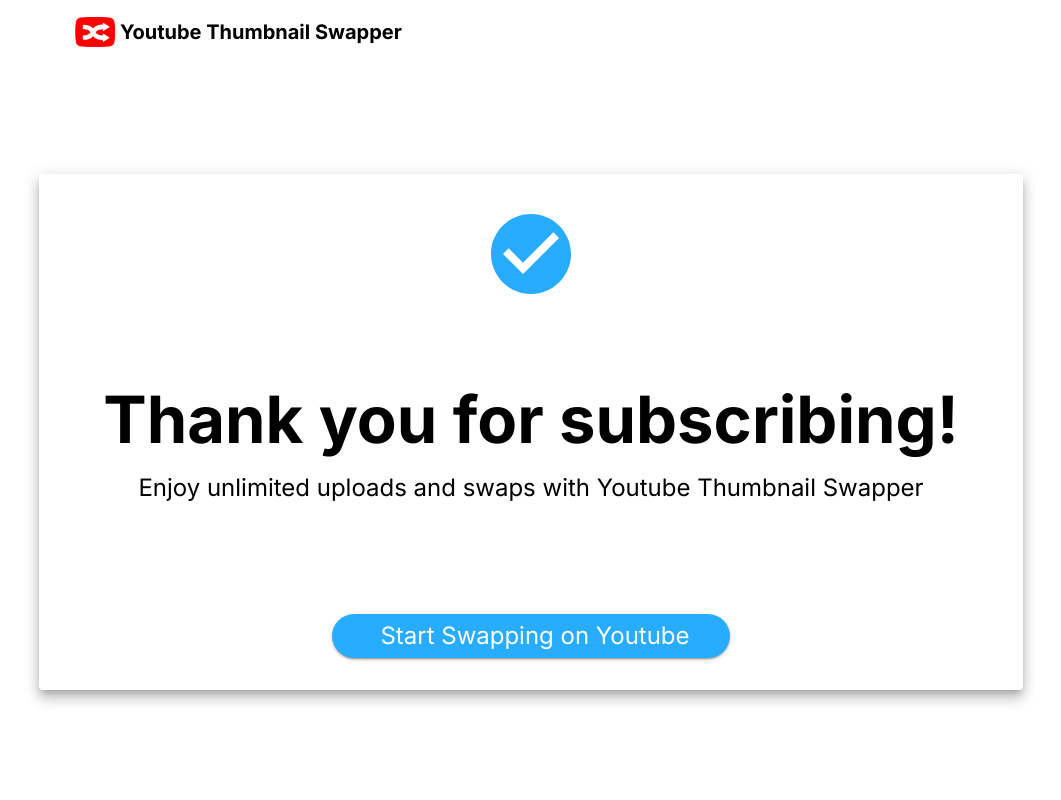
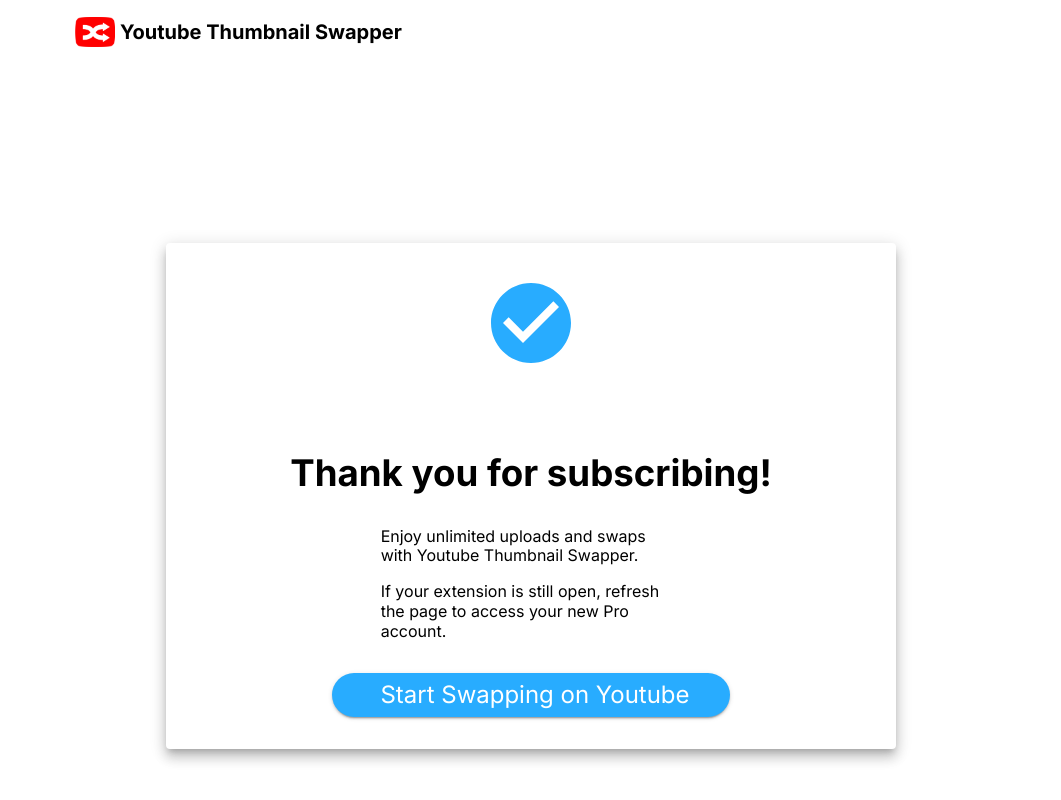
Before and after one commit to kev-liang/yt-thumbnail-site, a Next.js app: page /thank-you in a window 1280 px wide. Shown: the top 800 px of the page, without its empty margins (109-1170 px from the left). Built offline with nearby package versions, Linux system fonts and the light colour scheme; a web font is replaced by a local one; what @mui/material-nextjs would draw is missing.

Commit message:
Change hero message

```diff
--- a/src/app/components/Hero.tsx
+++ b/src/app/components/Hero.tsx
@@ -22,8 +22,7 @@
           </Typography>
         </Typography>
         <Typography variant="h3" marginTop={2}>
-          Optimize your your thumbnail and title with instant, side-by-side
-          comparisons.
+          Optimize your your content with instant, side-by-side comparisons.
         </Typography>
         <Button
           variant="contained"
--- a/src/app/payment-error/page.tsx
+++ b/src/app/payment-error/page.tsx
@@ -23,10 +23,10 @@
             justifyContent="space-between"
           >
             <ErrorOutline sx={{ height: 96, width: 96 }} color="error" />
-            <Typography variant="h1" mt={4}>
+            <Typography variant="h2" mt={4}>
               Error processing payment
             </Typography>
-            <Typography variant="h3" mt={4}>
+            <Typography variant="h4" mt={4}>
               Try again or contact{" "}
               <a
                 style={{ textDecoration: "underline" }}
--- a/src/app/thank-you/page.tsx
+++ b/src/app/thank-you/page.tsx
@@ -14,6 +14,7 @@
         justifyContent="center"
         alignItems="center"
         minHeight="calc(100vh - 64px)"
+        my={8}
       >
         <Paper sx={{ py: 4, px: 8 }} elevation={9}>
           <Box
@@ -23,14 +24,21 @@
             justifyContent="space-between"
           >
             <CheckCircle sx={{ height: 96, width: 96 }} color="primary" />
-            <Typography variant="h1" mt={10}>
+            <Typography variant="h2" mt={10} fontWeight="bold">
               Thank you for subscribing!
             </Typography>
-            <Typography variant="h3" mt={2}>
-              Enjoy unlimited uploads and swaps with Youtube Thumbnail Swapper
-            </Typography>
+            <Box width="50%">
+              <Typography variant="h4" mt={4}>
+                Enjoy unlimited uploads and swaps with Youtube Thumbnail
+                Swapper.
+              </Typography>
+              <Typography variant="h4" mt={2}>
+                If your extension is still open, refresh the page to access your
+                new Pro account.
+              </Typography>
+            </Box>
 
-            <Box mt={10}>
+            <Box mt={4}>
               <Button
                 onClick={() => window.open("https://www.youtube.com", "_blank")}
                 variant="contained"
@@ -38,7 +46,6 @@
                   color: "white",
                   py: 1,
                   px: 5,
-                  mt: 4,
                   borderRadius: "50px",
                 }}
               >
```
